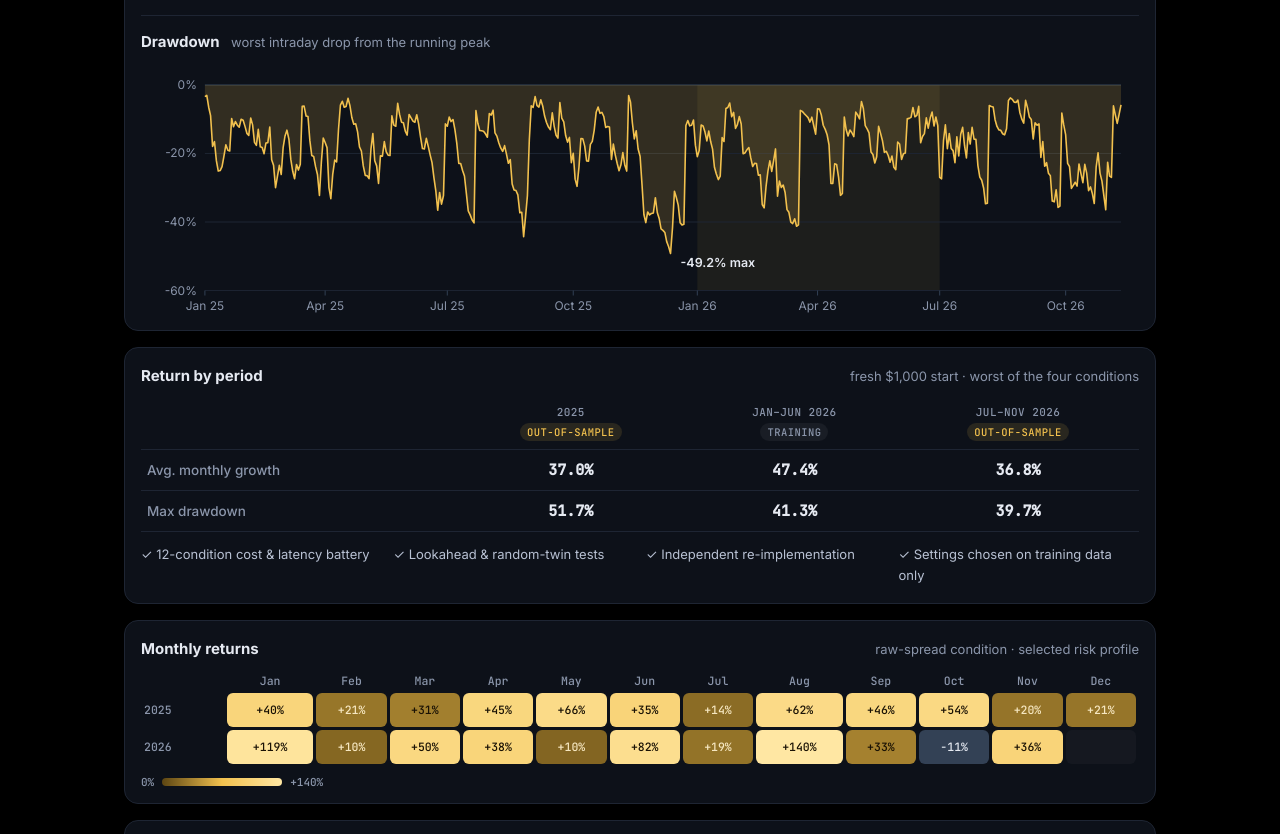
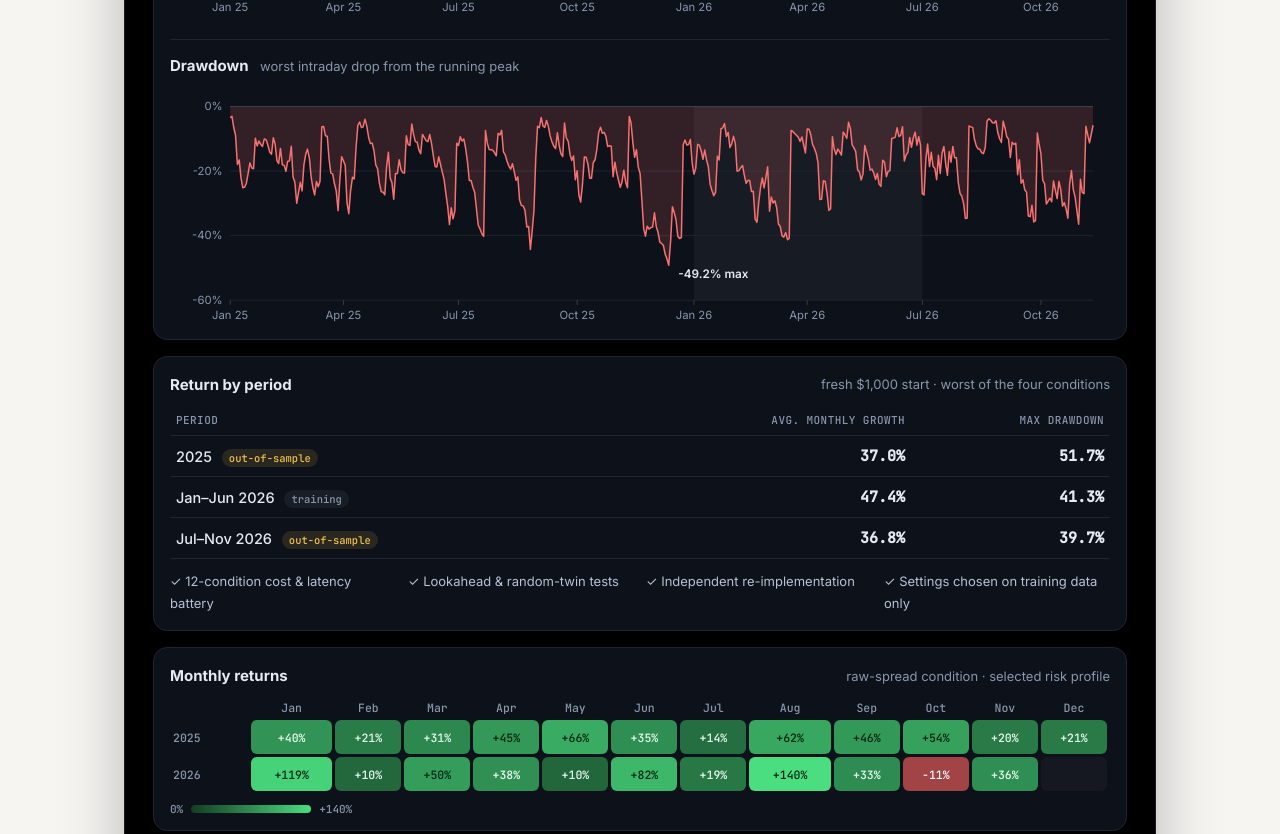
Before and after one commit to Suraporn/quant, a plain HTML site: page home.html in a window 1280 px wide. Shown: the part 1921-2755 px from the top of the page. Drawn offline with Linux system fonts and the light colour scheme.

Commit message:
QuadBreak: contained square black panel, period rows, red-green data colors, test labels
Co-Authored-By: Claude Opus 5.5 <noreply@anthropic.com>
Claude-Session: https://claude.ai/code/session_01UruXyFa6MFQ1Tx7dA4cFeC

```diff
--- a/charts.js
+++ b/charts.js
@@ -43,8 +43,9 @@
     const i0 = dates.findIndex((d) => d >= "2026-01-01"), i1 = dates.findIndex((d) => d >= "2026-07-01");
     el("rect", { x: X(i0), y: f.y0, width: X(i1) - X(i0), height: f.y1 - f.y0, class: "band" }, f.svg);
     if (!labels) return;
-    [["Test · 2025", 0, i0], ["Training", i0, i1], ["Test", i1, dates.length - 1]].forEach(([t, a, b]) =>
-      el("text", { x: (X(a) + X(b)) / 2, y: f.y0 + 14, class: "band-label", "text-anchor": "middle" }, f.svg).textContent = t);
+    [i0, i1].forEach((i) => el("line", { x1: X(i), x2: X(i), y1: f.y0 - 16, y2: f.y1, class: "band-edge" }, f.svg));
+    [["Test 2025", 0, i0], ["Training · Jan–Jun 2026", i0, i1], ["Test 2026", i1, dates.length - 1]].forEach(([t, a, b]) =>
+      el("text", { x: (X(a) + X(b)) / 2, y: f.y0 - 6, class: "band-label", "text-anchor": "middle" }, f.svg).textContent = t);
   }
   function hover(f, n, X, onMove, extra = []) {
     const cross = el("line", { y1: f.y0, y2: f.y1, class: "cross", visibility: "hidden" }, f.svg);
@@ -61,7 +62,7 @@
   }
 
   function equity(host, B, V) {
-    const f = frame(host, 360, { l: 64, r: 18, t: 24, b: 30 });
+    const f = frame(host, 370, { l: 64, r: 18, t: 30, b: 30 });
     const n = B.dates.length, all = Object.values(V.eq).flat();
     const lo = Math.log10(Math.min(...all) * 0.9);
     const hi = Math.log10(Math.max(...all) * 1.15);
@@ -102,7 +103,7 @@
     xAxisMonths(f, B.dates, X);
     const pts = V.dd.map((v, i) => `${X(i).toFixed(1)},${Y(v).toFixed(1)}`);
     el("path", { d: `M${X(0)},${Y(0)}L${pts.join("L")}L${X(n - 1)},${Y(0)}Z`, class: "area" }, f.svg);
-    el("path", { d: `M${pts.join("L")}`, class: "line-main thin" }, f.svg);
+    el("path", { d: `M${pts.join("L")}`, class: "line-main dd thin" }, f.svg);
     let mi = 0; V.dd.forEach((v, i) => { if (v < V.dd[mi]) mi = i; });
     el("text", { x: X(mi) + 10, y: Math.min(Y(V.dd[mi]) + 14, f.y1 - 4), class: "direct" }, f.svg).textContent = `${V.dd[mi].toFixed(1)}% max`;
     hover(f, n, X, (i) => showTip(f, `<div class="h">${fmtDate(B.dates[i])}</div><div class="r main"><span>Drawdown</span><b>${V.dd[i].toFixed(1)}%</b></div>`, X(i), Y(V.dd[i])));
@@ -138,8 +139,8 @@
         if (v === undefined) { h += '<td class="empty"></td>'; continue; }
         const partial = k === B.months[B.months.length - 1] ? " (to Nov 12)" : "";
         const t = v / vmax;
-        h += v < 0 ? `<td class="neg" title="${MON[m - 1]} ${y}${partial}: ${v.toFixed(1)}%">${v.toFixed(dec)}%</td>`
-                   : `<td style="background:${gold(t)};color:${Math.sqrt(t) < 0.42 ? "#f6e7c1" : "#1a1205"}" title="${MON[m - 1]} ${y}${partial}: +${v.toFixed(1)}%">+${v.toFixed(dec)}%</td>`;
+        h += v < 0 ? `<td class="neg" style="background:${red(Math.min(-v / vmax * 3, 1))}" title="${MON[m - 1]} ${y}${partial}: ${v.toFixed(1)}%">${v.toFixed(dec)}%</td>`
+                   : `<td style="background:${green(t)};color:${Math.sqrt(t) < 0.55 ? "#eafff1" : "#06240f"}" title="${MON[m - 1]} ${y}${partial}: +${v.toFixed(1)}%">+${v.toFixed(dec)}%</td>`;
       }
       h += "</tr>";
     });
--- a/home.html
+++ b/home.html
@@ -11,7 +11,7 @@
 <link rel="icon" href="images/favicon.svg">
 <link rel="preconnect" href="https://fonts.googleapis.com">
 <link href="https://fonts.googleapis.com/css2?family=Inter:wght@400;500;600;700&family=JetBrains+Mono:wght@500&display=swap" rel="stylesheet">
-<link rel="stylesheet" href="style.css?v=6">
+<link rel="stylesheet" href="style.css?v=7">
 </head>
 <body>
 <header class="site"><div class="wrap">
@@ -93,10 +93,11 @@
 <div class="qb-card">
 <div class="qb-card-head"><b>Return by period</b><span class="muted">fresh $1,000 start · worst of the four conditions</span></div>
 <div class="tablewrap"><table class="qb-table periods" aria-label="QuadBreak v1.60 results by period">
-<thead><tr><th></th><th>2025 <em>out-of-sample</em></th><th>Jan–Jun 2026 <em class="train">training</em></th><th>Jul–Nov 2026 <em>out-of-sample</em></th></tr></thead>
+<thead><tr><th>Period</th><th>Avg. monthly growth</th><th>Max drawdown</th></tr></thead>
 <tbody>
-<tr><td>Avg. monthly growth</td><td data-pg="2025"></td><td data-pg="Train"></td><td data-pg="JulNov"></td></tr>
-<tr><td>Max drawdown</td><td data-pm="2025"></td><td data-pm="Train"></td><td data-pm="JulNov"></td></tr>
+<tr><td>2025 <em>out-of-sample</em></td><td data-pg="2025"></td><td data-pm="2025"></td></tr>
+<tr><td>Jan–Jun 2026 <em class="train">training</em></td><td data-pg="Train"></td><td data-pm="Train"></td></tr>
+<tr><td>Jul–Nov 2026 <em>out-of-sample</em></td><td data-pg="JulNov"></td><td data-pm="JulNov"></td></tr>
 </tbody>
 </table></div>
 <div class="qb-checks">
@@ -314,6 +315,6 @@
 <div><a href="mailto:nate.puangpanbut@gmail.com">nate.puangpanbut@gmail.com</a> · <a href="https://www.linkedin.com/in/suraporn/" target="_blank" rel="noopener">LinkedIn</a> · <a href="https://github.com/Suraporn" target="_blank" rel="noopener">GitHub</a> · <a href="https://suraporn.github.io/ds/" target="_blank" rel="noopener">Data science portfolio</a></div>
 </div></footer>
 <script>document.getElementById('yr').textContent=new Date().getFullYear()</script>
-<script src="charts.js?v=5"></script>
+<script src="charts.js?v=6"></script>
 </body>
 </html>
--- a/style.css
+++ b/style.css
@@ -181,10 +181,8 @@ footer.site .wrap{display:flex;justify-content:space-between;flex-wrap:wrap;gap:
 .certs img{border-radius:10px;border:1px solid var(--line);background:#fff}
 
 /* ===== QuadBreak product panel (dark) ===== */
-.qb{--qbg:#000;--qcard:#0d1119;--qline:#1e2533;--qtext:#e6eaf2;--qmuted:#8b96ab;--qgold:#f2c14e;--qgold2:#d99a1e;--qslate:#64748b;
-  background:#000;color:var(--qtext);border-radius:0;border:0;
-  margin:0 calc(50% - 50vw);padding:40px max(24px,calc(50vw - 516px))}
-html,body{overflow-x:clip}
+.qb{--qbg:#000;--qcard:#0d1119;--qline:#1e2533;--qtext:#e6eaf2;--qmuted:#8b96ab;--qgold:#f2c14e;--qgold2:#d99a1e;--qslate:#64748b;--qup:#4ade80;--qdn:#f87171;
+  background:#000;color:var(--qtext);border-radius:0;padding:28px;border:1px solid #1a1f2a;box-shadow:0 24px 60px rgba(0,0,0,.25)}
 .qb-head{display:flex;justify-content:space-between;align-items:center;gap:16px;flex-wrap:wrap}
 .qb-brand{display:flex;align-items:center;gap:14px}
 .qb-logo{width:46px;height:46px;border-radius:12px;display:grid;place-items:center;font:700 17px var(--mono);color:#1a1205;background:linear-gradient(135deg,#ffd978,#d99a1e);box-shadow:0 0 0 1px rgba(255,255,255,.08) inset}
@@ -207,7 +205,7 @@ html,body{overflow-x:clip}
 .qb-kpis div{background:var(--qcard);border:1px solid var(--qline);border-radius:12px;padding:12px 12px 10px}
 .qb-kpis span{display:block;color:var(--qmuted);font:500 11px var(--mono);text-transform:uppercase;letter-spacing:.04em;min-height:28px}
 .qb-kpis b{display:block;font:600 21px var(--mono);color:var(--qtext);margin-top:4px;font-variant-numeric:tabular-nums}
-.qb-kpis div:first-child b{color:var(--qgold)}
+.qb-kpis div:first-child b{color:var(--qup)}
 .qb-card{background:var(--qcard);border:1px solid var(--qline);border-radius:14px;padding:16px 16px 10px;margin-bottom:16px}
 .qb-card-head{display:flex;justify-content:space-between;align-items:center;gap:12px;flex-wrap:wrap;margin-bottom:6px}
 .qb-card-head b{font-size:15px}
@@ -216,21 +214,21 @@ html,body{overflow-x:clip}
 .tab{background:none;border:0;color:var(--qmuted);font:500 13px var(--sans);padding:6px 14px;border-radius:7px}
 .tab.on{background:#1b2740;color:var(--qtext)}
 .qb .legend{color:var(--qmuted);margin:0}
-.qb .legend .sw.main{background:var(--qgold)}.qb .legend .sw.ctx{background:var(--qslate);opacity:.8}
+.qb .legend .sw.main{background:var(--qup)}.qb .legend .sw.ctx{background:var(--qslate);opacity:.8}
 .qb-grid2{display:grid;grid-template-columns:1.35fr 1fr;gap:16px}
 .qb-grid2 .qb-card{margin-bottom:0}
 /* dark chart theme */
 .qb .chart-svg .grid{stroke:var(--qline)}
 .qb .chart-svg .axis{stroke:#334155}
 .qb .chart-svg .tick{fill:var(--qmuted)}
-.qb .chart-svg .band{fill:rgba(242,193,78,.07);opacity:1}
-.qb .chart-svg .band-label{fill:#6b778d}
-.qb .chart-svg .line-main{stroke:var(--qgold)}
+.qb .chart-svg .band{fill:rgba(255,255,255,.045);opacity:1}.qb .chart-svg .band-edge{stroke:#2a3242;stroke-dasharray:3 3}
+.qb .chart-svg .band-label{fill:#a3adbf}
+.qb .chart-svg .line-main{stroke:var(--qup)}.qb .chart-svg .line-main.dd{stroke:var(--qdn)}
 .qb .chart-svg .line-ctx{stroke:var(--qslate);opacity:.55}
-.qb .chart-svg .area{fill:var(--qgold);opacity:.16}
+.qb .chart-svg .area{fill:var(--qdn);opacity:.16}
 .qb .chart-svg .direct{fill:var(--qtext)}
 .qb .chart-svg .cross{stroke:#cbd5e1;opacity:.45}
-.qb .chart-svg .dot{fill:var(--qgold);stroke:var(--qcard)}
+.qb .chart-svg .dot{fill:var(--qup);stroke:var(--qcard)}
 .qb .chart-tip{background:#e6eaf2;color:#0b1220}
 /* heatmap */
 .heat table{width:100%;border-collapse:separate;border-spacing:3px;font:500 11.5px var(--mono)}
@@ -238,9 +236,9 @@ html,body{overflow-x:clip}
 .heat th.y{text-align:left;padding-right:6px}
 .heat td{height:34px;border-radius:6px;text-align:center;color:#1a1205;font-variant-numeric:tabular-nums;cursor:default}
 .heat td.empty{background:rgba(255,255,255,.03)}
-.heat td.neg{background:#334155;color:#e6eaf2}
+.heat td.neg{color:#fff}
 .heat .scale,.cal .scale{display:flex;align-items:center;gap:8px;color:var(--qmuted);font:500 11px var(--mono);margin:8px 0 4px}
-.heat .scale i,.cal .scale i{flex:0 0 120px;height:8px;border-radius:4px;background:linear-gradient(90deg,#5c4512,#f2c14e,#ffe7a3)}
+.heat .scale i,.cal .scale i{flex:0 0 120px;height:8px;border-radius:4px;background:linear-gradient(90deg,#143c24,#4ade80)}
 .qb-table{width:100%;border-collapse:collapse;font-size:14px;margin-top:2px}
 .qb-table th{color:var(--qmuted);font:500 11px var(--mono);text-transform:uppercase;letter-spacing:.04em;text-align:left;padding:8px 6px;border-bottom:1px solid var(--qline)}
 .qb-table td{padding:10px 6px;border-bottom:1px solid var(--qline);font-variant-numeric:tabular-nums}
@@ -250,7 +248,7 @@ html,body{overflow-x:clip}
 .qb-checks{display:grid;grid-template-columns:1fr 1fr;gap:6px 12px;margin:12px 0 6px;font-size:13px;color:#b8c1d3}
 .qb-foot{color:var(--qmuted);font-size:12.5px;margin:16px 0 0;line-height:1.55}
 @media (max-width:1000px){.qb-kpis{grid-template-columns:repeat(3,1fr)}.qb-grid2{grid-template-columns:1fr}}
-@media (max-width:760px){.qb{padding:28px 16px}.qb-arch{grid-template-columns:1fr}.qb-arch .arrow{display:none}.qb-checks{grid-template-columns:1fr}.heat td{height:28px;font-size:10px}}
+@media (max-width:760px){.qb{padding:20px 14px}.qb-arch{grid-template-columns:1fr}.qb-arch .arrow{display:none}.qb-checks{grid-template-columns:1fr}.heat td{height:28px;font-size:10px}}
 .qb-grid2>*{min-width:0}
 .heat{overflow-x:auto}
 @media (max-width:760px){.heat table{border-spacing:2px;font-size:9.5px}.heat td{height:26px;font-size:9.5px}.heat th{font-size:9.5px}.qb-kpis b{font-size:18px}}
@@ -285,21 +283,19 @@ html,body{overflow-x:clip}
 .strat .lt{display:inline-grid;place-items:center;width:22px;height:22px;border-radius:6px;background:rgba(242,193,78,.14);color:var(--qgold);font:700 12px var(--mono);margin-right:8px}
 .strat th em{font:500 9.5px var(--mono);font-style:normal;color:var(--qgold);margin-left:4px}
 .strat .share{display:inline-block;width:70px;height:6px;border-radius:3px;background:#1a2438;vertical-align:middle;margin-right:8px;overflow:hidden}
-.strat .share b{display:block;height:100%;background:var(--qgold);border-radius:3px}
+.strat .share b{display:block;height:100%;background:var(--qup);border-radius:3px}
 .strat small{color:var(--qmuted);font-size:11.5px}
-.strat .pos{color:#e6eaf2}.strat .negv{color:#7c9cff}
+.strat .pos{color:#e6eaf2}.strat .negv{color:var(--qdn)}
 .spark{width:110px;height:28px;display:block}
-.spark path{fill:none;stroke:var(--qgold);stroke-width:1.6}
+.spark path{fill:none;stroke:var(--qup);stroke-width:1.6}
 .spark .z{stroke:#334155;stroke-width:1;stroke-dasharray:2 2}
 @media (max-width:760px){.profile{flex-wrap:wrap}.profile .pl{width:100%;padding:4px 8px}.cal-m{font-size:8px}.cal-g{gap:2px}}
 
 .qb .sub-head{margin-top:18px;padding-top:14px;border-top:1px solid var(--qline)}
 .qb-card-head b .muted{font-weight:400;margin-left:8px}
-.periods th,.periods td{text-align:center}
-.periods th:first-child,.periods td:first-child{text-align:left}
+.periods th:not(:first-child),.periods td:not(:first-child){text-align:right}
 .periods td{font:600 15px var(--mono)}
-.periods td:first-child{font:500 13.5px var(--sans);color:var(--qmuted)}
-.periods th em{display:block;margin:4px auto 0;width:max-content}
+.periods td:first-child{font:500 14.5px var(--sans);color:var(--qtext)}
 .qb .qb-checks{grid-template-columns:repeat(4,1fr)}
-@media (max-width:760px){.qb .qb-checks{grid-template-columns:1fr 1fr}.qb{padding:28px 16px}}
-@media (max-width:760px){.periods th,.periods td{padding:8px 4px}.periods td{font-size:13px}.periods td:first-child{font-size:12px}.periods th{font-size:9.5px}.periods th em{font-size:8.5px;padding:1px 4px}}
+@media (max-width:760px){.qb .qb-checks{grid-template-columns:1fr 1fr}.qb{padding:20px 14px}}
+@media (max-width:760px){.periods td{font-size:13px}.periods td:first-child{font-size:13px}.periods em{display:block;margin:4px 0 0 !important;width:max-content}}
```
